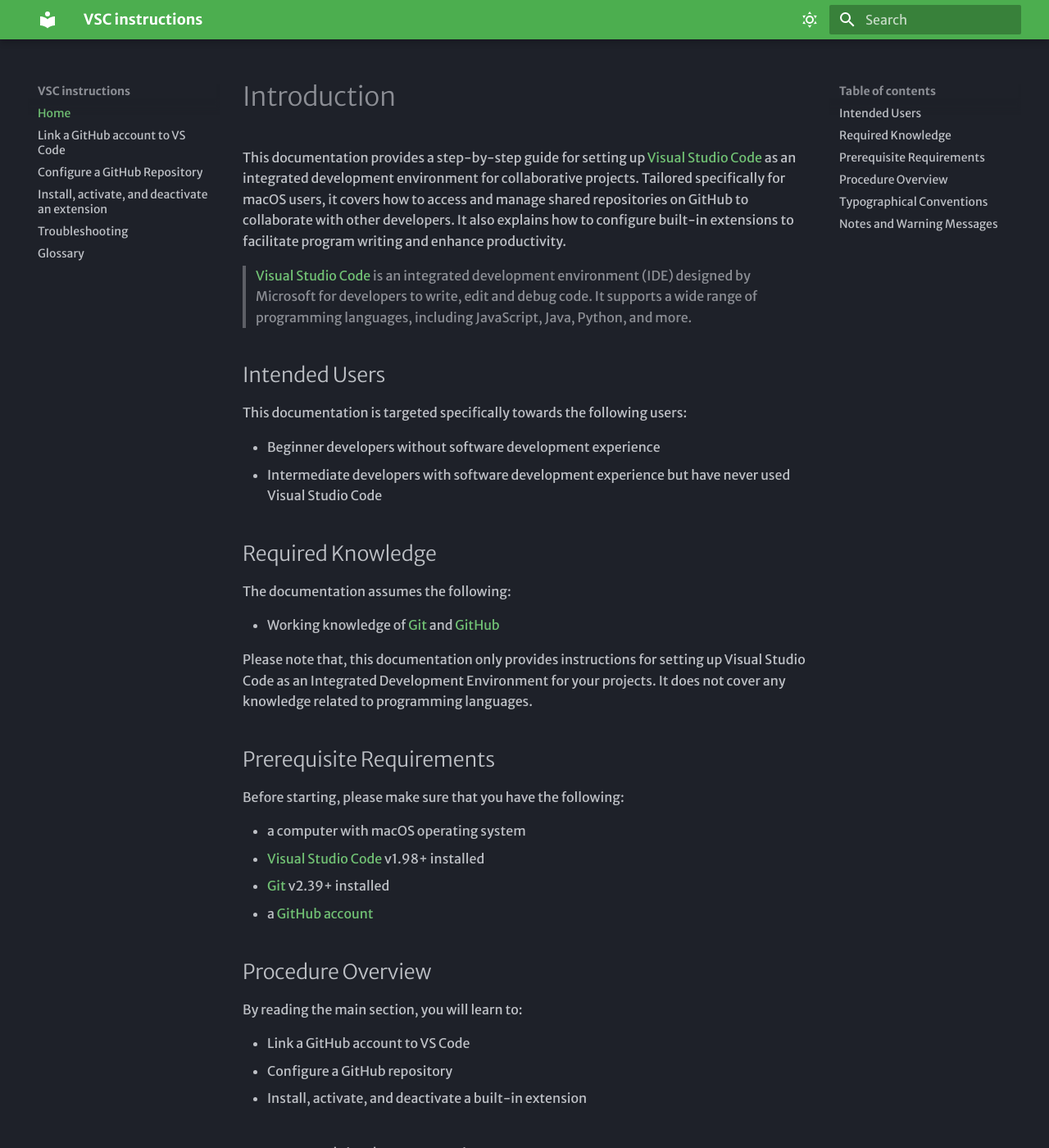
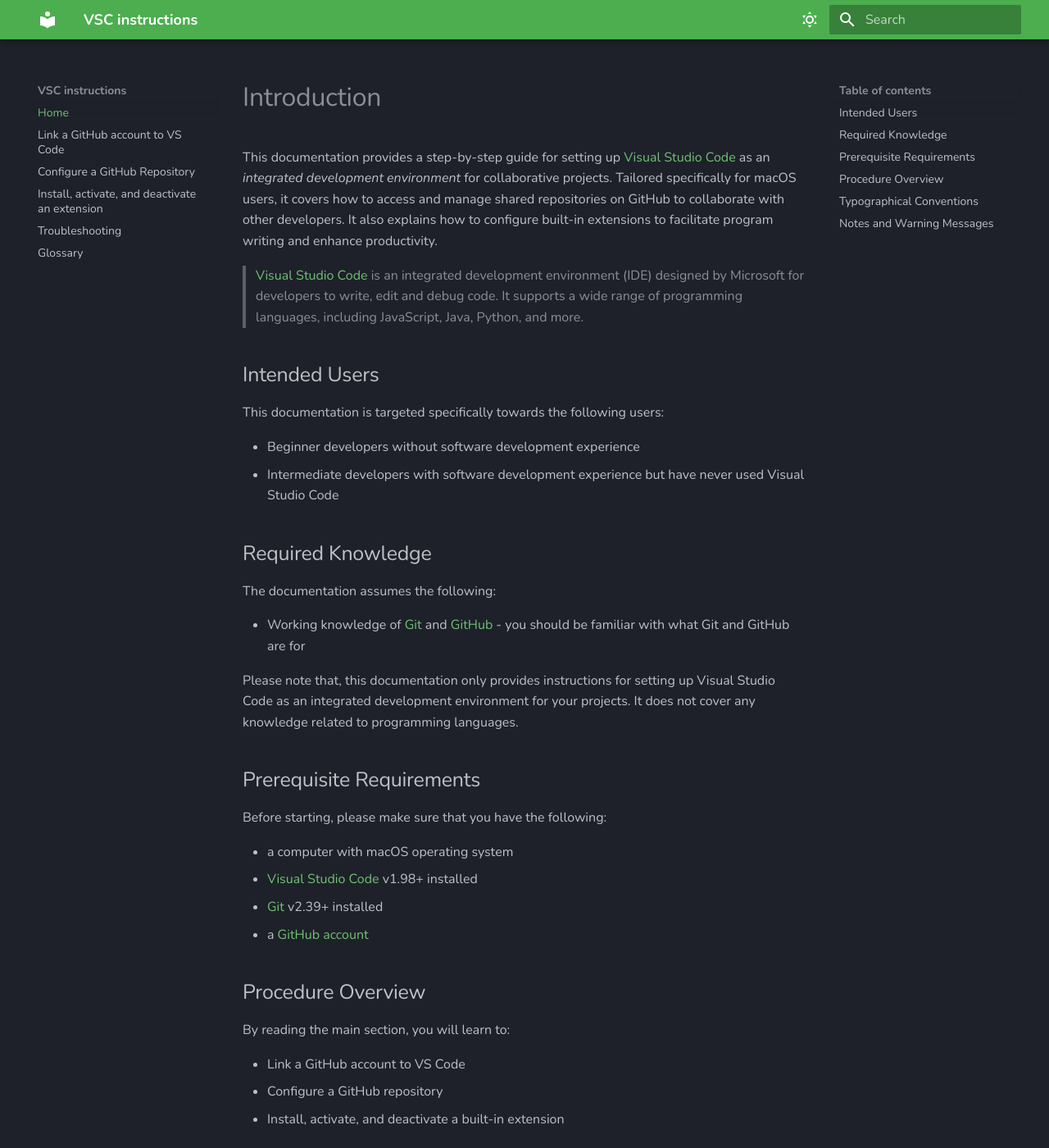
Before and after one commit to DJANG2024/MKDocsMaterial, an MkDocs documentation site: the page built from docs/index.md, in a window 1280 px wide and 1400 px high. Shown: the whole window at 82% size. Built offline with MkDocs 1.6.1 and Material for MkDocs 9.7.7, drawn with Linux system fonts in a browser that asks for light colours; some web fonts are replaced.

Commit message:
Update font style

```diff
--- a/docs/index.md
+++ b/docs/index.md
@@ -1,5 +1,5 @@
 # Introduction
-This documentation provides a step-by-step guide for setting up [Visual Studio Code](https://code.visualstudio.com/) as an integrated development environment for collaborative projects. Tailored specifically for macOS users, it covers how to access and manage shared repositories on GitHub to collaborate with other developers. It also explains how to configure built-in extensions to facilitate program writing and enhance productivity.
+This documentation provides a step-by-step guide for setting up [Visual Studio Code](https://code.visualstudio.com/) as an <i>integrated development environment</i> for collaborative projects. Tailored specifically for macOS users, it covers how to access and manage shared repositories on GitHub to collaborate with other developers. It also explains how to configure built-in extensions to facilitate program writing and enhance productivity.
 
 > [Visual Studio Code](https://code.visualstudio.com/) is an integrated development environment (IDE) designed by Microsoft for developers to write, edit and debug code. It supports a wide range of programming languages, including JavaScript, Java, Python, and more.
 
@@ -15,9 +15,9 @@
 
 The documentation assumes the following:
 
-- Working knowledge of [Git](https://git-scm.com/) and [GitHub](https://github.com/)
+- Working knowledge of [Git](https://git-scm.com/) and [GitHub](https://github.com/) - you should be familiar with what Git and GitHub are for
 
-Please note that, this documentation only provides instructions for setting up Visual Studio Code as an Integrated Development Environment for your projects. It does not cover any knowledge related to programming languages.
+Please note that, this documentation only provides instructions for setting up Visual Studio Code as an integrated development environment for your projects. It does not cover any knowledge related to programming languages.
 
 
 ## Prerequisite Requirements
--- a/mkdocs.yml
+++ b/mkdocs.yml
@@ -3,8 +3,7 @@
 theme:
   name: material
   font:
-    text: Merriweather Sans
-    code: Red Hat Mono
+    text: Nunito
   palette:
     # Dark Mode
     - scheme: slate
```
